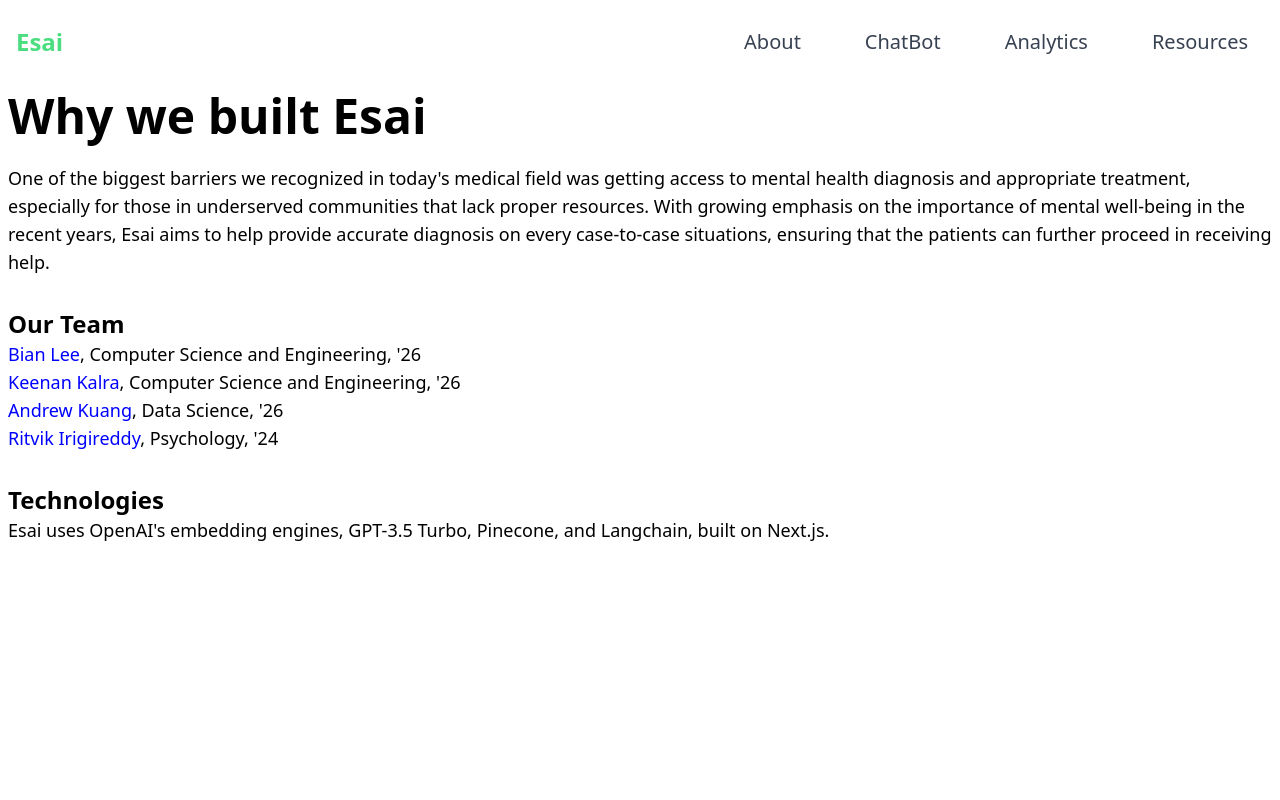
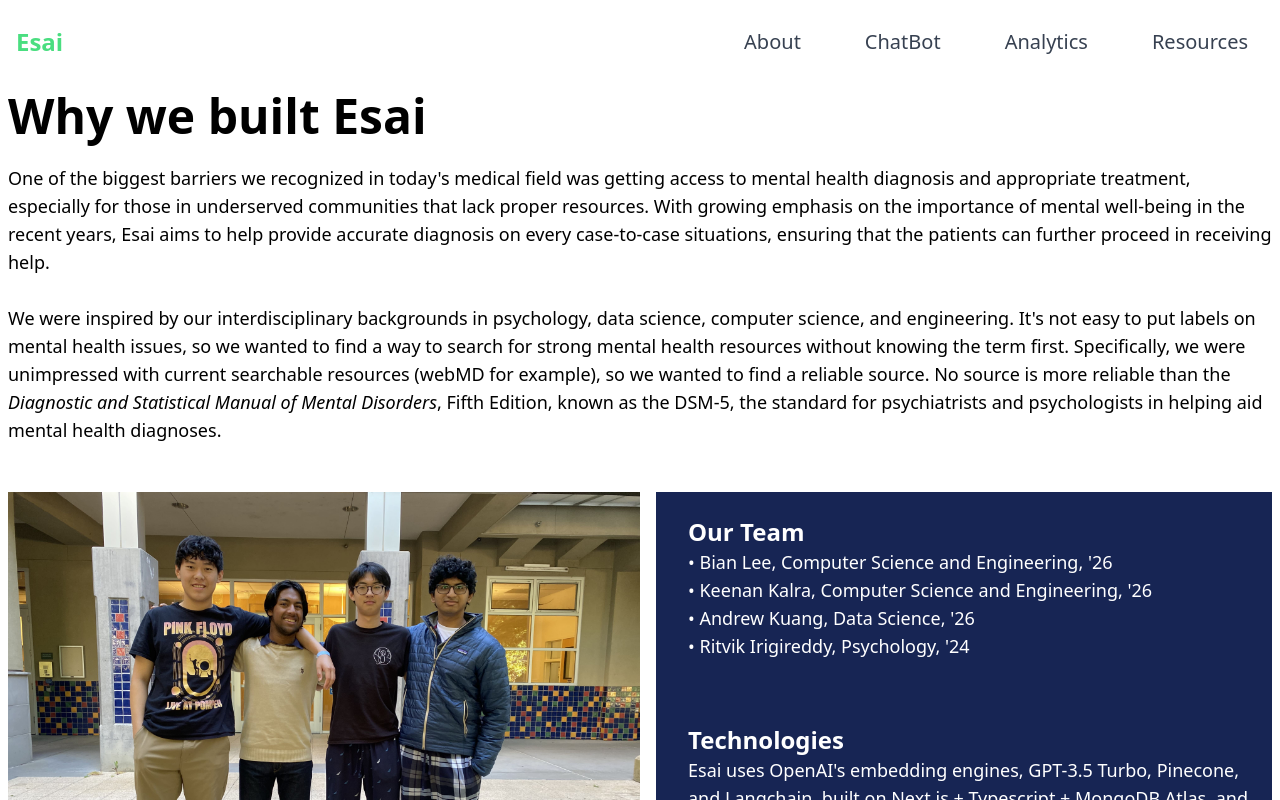
Before and after one commit to BianLee/hackdavis, a Next.js app: page /about in a window 1280 px wide. Shown: the top 800 px of the page. Built offline with nearby package versions, Linux system fonts and the light colour scheme.

Commit message:
about page done

```diff
--- a/src/pages/about.js
+++ b/src/pages/about.js
@@ -18,58 +18,99 @@ export default function About() {
             well-being in the recent years, Esai aims to help provide accurate
             diagnosis on every case-to-case situations, ensuring that the
             patients can further proceed in receiving help.
+            <br />
+            <br />
+            We were inspired by our interdisciplinary backgrounds in psychology,
+            data science, computer science, and engineering. It's not easy to
+            put labels on mental health issues, so we wanted to find a way to
+            search for strong mental health resources without knowing the term
+            first. Specifically, we were unimpressed with current searchable
+            resources (webMD for example), so we wanted to find a reliable
+            source. No source is more reliable than the{" "}
+            <i>Diagnostic and Statistical Manual of Mental Disorders</i>, Fifth
+            Edition, known as the DSM-5, the standard for psychiatrists and
+            psychologists in helping aid mental health diagnoses.
           </div>
-          <div className="text-2xl pt-11 font-semibold">
           <br />
+
+          <br />
+          <div class="content flex">
+            <img
+              className="w-3/6"
+              src="team.jpg"
+              alt=""
+              style={{ width: "50%" }}
+            />
+            <div
+              className="w-3/6 item-body"
+              style={{
+                paddingLeft: "2rem",
+                paddingRight: "1.5rem",
+                marginLeft: "1rem",
+
+                backgroundColor: "#172554",
+              }}
+            >
+              <br />
+              <div className="text-2xl pt-11 font-semibold text-white">
                 Our Team
               </div>
-          <div className="text-lg">
+
+              <div className="text-lg text-white">
+                <span></span>
                 <a
                   href="https://bianlee.me"
                   target="_blank"
-              style={{ color: "blue" }}
+                  style={{ color: "white" }}
                 >
-              Bian Lee
+                  • Bian Lee
                 </a>
                 , Computer Science and Engineering, '26
                 <br />
                 <a
                   href="https://kklike32.github.io/portfolio/"
                   target="_blank"
-              style={{ color: "blue" }}
+                  style={{ color: "white", marginTop: "0.5rem" }}
                 >
-              Keenan Kalra
+                  • Keenan Kalra
                 </a>
                 , Computer Science and Engineering, '26
                 <br />
                 <a
                   href="https://kuangster.co/"
                   target="_blank"
-              style={{ color: "blue" }}
+                  style={{ color: "white" }}
                 >
-              Andrew Kuang
+                  • Andrew Kuang
                 </a>
                 , Data Science, '26
                 <br />
                 <a
                   href="https://www.ritvikir.co/"
                   target="_blank"
-              style={{ color: "blue" }}
+                  style={{ color: "white" }}
                 >
-              Ritvik Irigireddy
+                  • Ritvik Irigireddy
                 </a>
                 , Psychology, '24
               </div>
-          <div className="text-2xl pt-11 font-semibold">
+              <div className="w-1/6 text-2xl pt-11 font-semibold text-white">
+                <br />
                 <br />
                 Technologies
               </div>
-          <div className="text-lg">
-            Esai uses OpenAI's embedding engines, GPT-3.5 Turbo, Pinecone, and
-            Langchain, built on Next.js.
+              <div className="text-lg text-white">
+                Esai uses OpenAI's embedding engines, GPT-3.5 Turbo, Pinecone,
+                and Langchain, built on Next.js + Typescript + MongoDB Atlas,
+                and hosted serverless on Vercel. Beautifulsoup, Matplotlib,
+                Jupyter were used for data scraping and analysis.
+              </div>
+            </div>
           </div>
         </div>
       </main>
+      <br />
+      <br />
     </div>
   );
 }
```
Also changed, not shown: public/team.jpg (added). Lines whose indentation alone changed are shown as unchanged.
